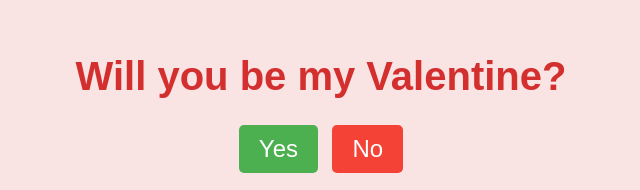
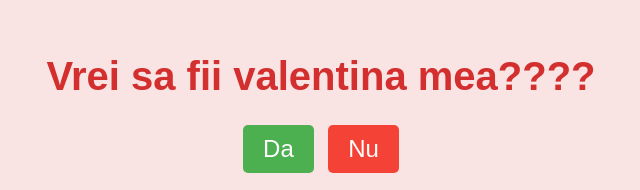
Before and after one commit to quickzxz/valentinec, a plain HTML site: page index.html in a window 1280 px wide. Shown: the part 138-328 px from the top of the page, without its empty margins (319-959 px from the left). Drawn offline with Linux system fonts and the light colour scheme; no server answers.

Commit message:
Update index.html

```diff
--- a/index.html
+++ b/index.html
@@ -3,18 +3,18 @@
 <head>
     <meta charset="UTF-8">
     <meta name="viewport" content="width=device-width, initial-scale=1.0">
-    <title>Will You Be My Valentine?</title>
+    <title>CameliaScumpica</title>
     <link rel="stylesheet" href="styles.css">
 </head>
 <body>
     <div class="container">
-        <h1>Will you be my Valentine?</h1>
+        <h1>Vrei sa fii valentina mea????</h1>
         <div class="buttons">
-            <button class="yes-button" onclick="handleYesClick()">Yes</button>
-            <button class="no-button" onclick="handleNoClick()">No</button>
+            <button class="yes-button" onclick="handleYesClick()">Da</button>
+            <button class="no-button" onclick="handleNoClick()">Nu</button>
         </div>
         <div class="gif_container">
-            <img src="https://media1.giphy.com/media/v1.Y2lkPTc5MGI3NjExbW5lenZyZHI5OXM2eW95b3pmMG40cWVrMDhtNjVuM3A4dGNxa2g2dSZlcD12MV9pbnRlcm5hbF9naWZfYnlfaWQmY3Q9cw/VM1fcpu2bKs1e2Kdbj/giphy.gif" alt="Cute GIF">
+            <img src="https://media.giphy.com/media/v1.Y2lkPTc5MGI3NjExa3dmenk3N283ODV6aWg3Y2hqZHA3d2EwemVxdXkwMHg0N3VzNjQ1NyZlcD12MV9naWZzX3NlYXJjaCZjdD1n/MDJ9IbxxvDUQM/giphy.gif" alt="Cute GIF">
         </div>
     </div>
     <script src="script.js"></script>
```
